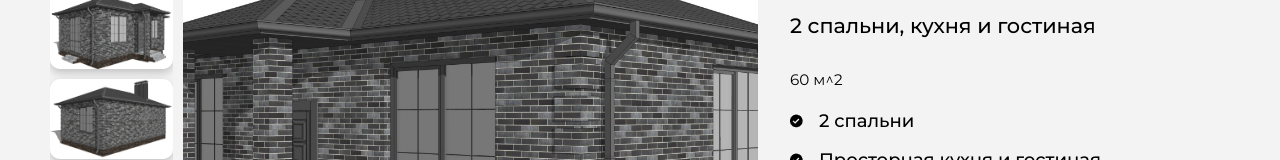
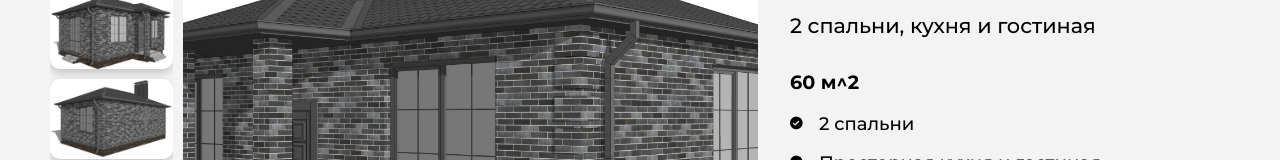
Before and after one commit to VladimirPetrosyan/DomPlusMain, a React (Vite) app: page /projects in a window 1280 px wide. Shown: the part 417-577 px from the top of the page. Built offline with nearby package versions, Linux system fonts and the light colour scheme; no server answers.

Commit message:
style text

```diff
--- a/src/components/Projects/MainWindow/styles.module.css
+++ b/src/components/Projects/MainWindow/styles.module.css
@@ -58,8 +58,8 @@
 }
 .contentRightTopThirdText{
     font-family: Montserrat,serif;
-    font-size: 0.95rem;
-    font-weight: 400;
+    font-size: 1.2rem;
+    font-weight: 700;
     color: black;
 }
 .contentRightTopFourthlyText{
```
